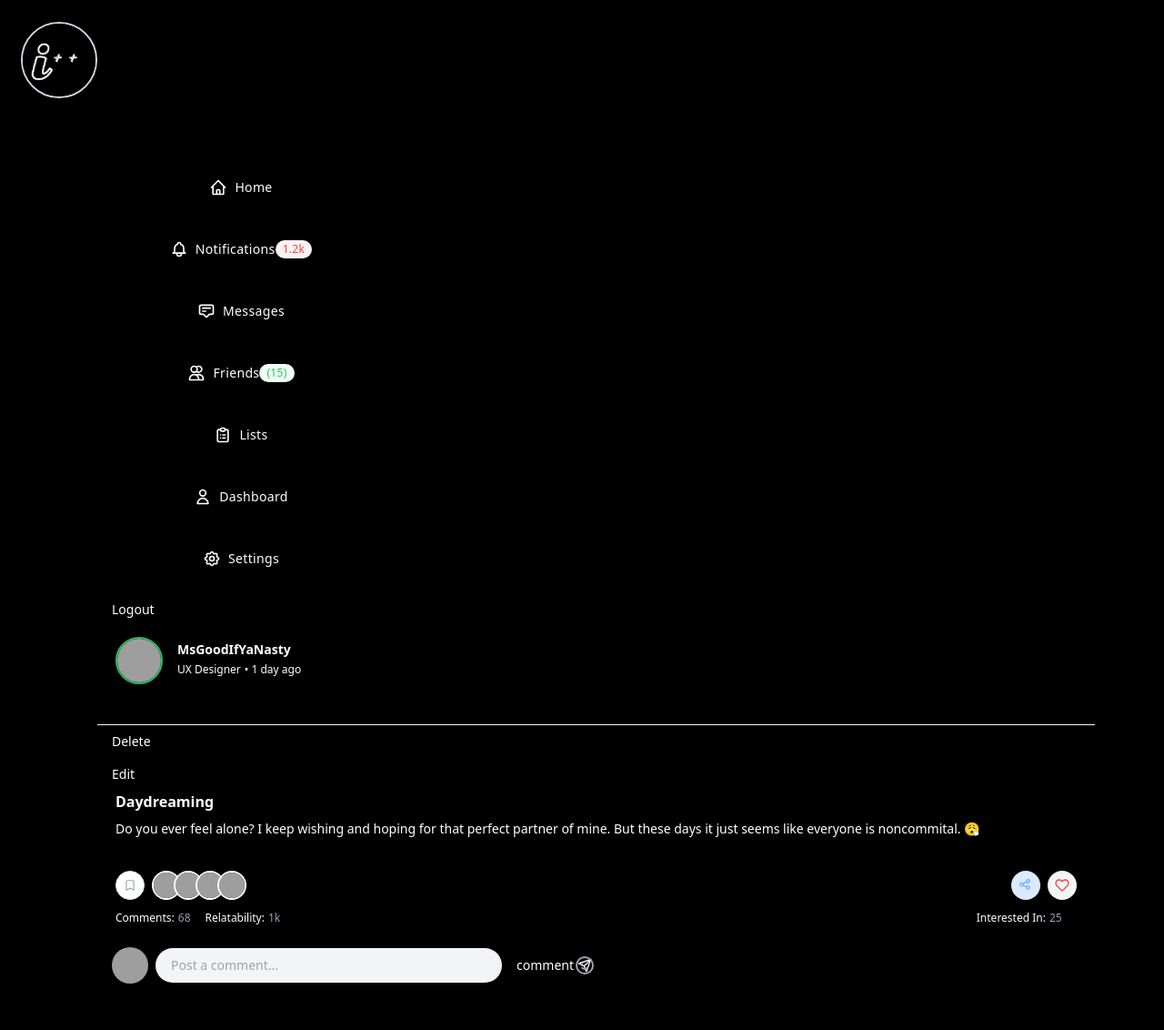
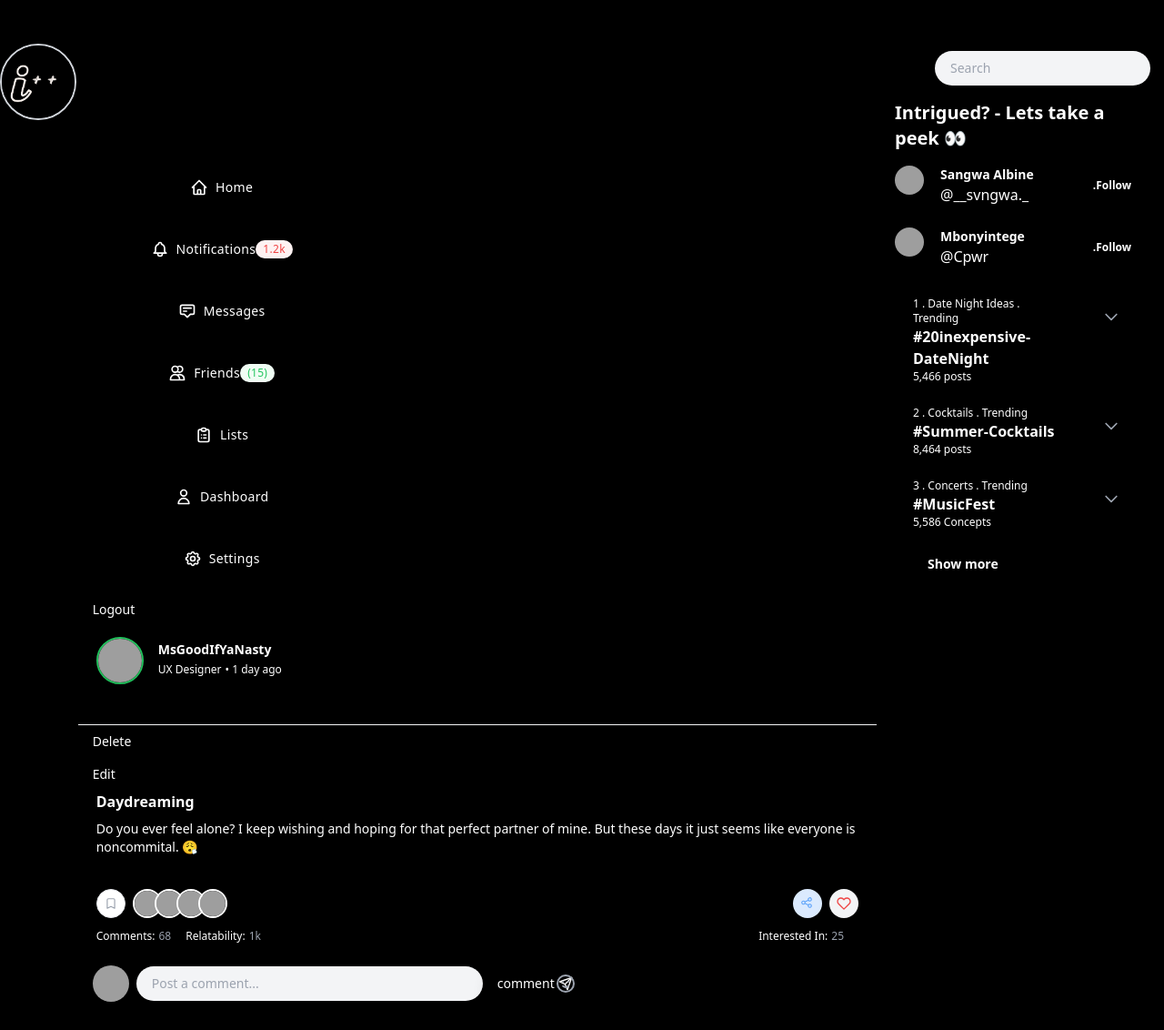
Before and after one commit to sdavis525/I-, a Node project: template views/partials/feed.handlebars in a window 1280 px wide. Shown: the top 1132 px of the page at 91% size. Run offline with Node 20 templates, Linux system fonts and the light colour scheme; the template is opened without the code that fills it, so the values that code supplies are empty; style sheets or scripts are compiled from the project's sources; some libraries are stand-ins or nearby versions; grey boxes are pictures that could not be loaded.

Commit message:
updated main handlebars, and deleted single-post

```diff
--- a/views/layouts/main.handlebars
+++ b/views/layouts/main.handlebars
@@ -9,7 +9,8 @@
 
 
     <title> i++ </title>
-    <link rel="stylesheet" href="style.css">
+    <link rel="stylesheet" href="/public/style.css">
+
 
 </head>
 <body class="bg-black" style="">
@@ -292,9 +293,136 @@
                     </div>
             </div>
  </div>
+
+
+  <div class="hidden md:block lg:block py-8  sticky top-6">
+
+  <input type="search" class="ml-16 w-3/4 py-2 pl-4 px-4 pr-10 text-sm bg-gray-100 border border-transparent appearance-none rounded-tg placeholder-gray-400 focus:bg-gray-50 focus:outline-none focus:border-blue-500 focus:text-gray-900 focus:shadow-outline-blue" style="border-radius: 25px" placeholder="Search" autocomplete="off">
+<card class=" w-96 rounded-lg shadow-lg">
+
+    <header class="font-bold text-xl px-5 py-4 text-white">
+      Intrigued? -
+      Lets take a peek 👀
+    </header>
+
+    <main class="px-5">
+
+      <content class="grid grid-cols-6">
+
+        <div class="">
+          <img src="https://picsum.photos/200/200" class="h-8 w-8 rounded-full">
+        </div>
+
+        <div class="col-span-3 px-1 font-semibold flex flex-col">
+          <div class="text-sm text-white"> Sangwa Albine </div>
+          <div class="text-xm font-light text-white"> @__svngwa._ </div>
+        </div>
+
+        <div class="col-span-2 py-2 justify-self-end">
+          <button class=" text-white text-xs font-semibold text-md rounded-full py-1 px-4">
+            .Follow
+          </button>
+        </div>
+
+      </content>
+
+
+         <content class="grid grid-cols-6 mt-6">
+
+        <div class="">
+          <img src="https://picsum.photos/200/200?i=200" class="h-8 w-8 rounded-full">
+        </div>
+
+        <div class="col-span-3 px-1 font-semibold flex flex-col ">
+          <div class="text-sm text-white"> Mbonyintege </div>
+          <div class="text-xm text-white font-light"> @Cpwr</div>
+        </div>
+
+        <div class="col-span-2 py-2 justify-self-end">
+          <button class=" text-white text-xs font-semibold text-md rounded-full py-1 px-4">
+            .Follow
+          </button>
+        </div>
+
+      </content>
+
+
     </main>
 
+  </card>
+
+  <div class="max-w-sm rounded-lg overflow-hidden shadow-sm m-4 mt-5">
+
+    <!--first trending tweet-->
+    <div class="flex">
+        <div class="flex-1">
+            <p class="px-4 ml-2 mt-3 w-48 text-xs text-white">1 . Date Night Ideas . Trending</p>
+            <h2 class="px-4 ml-2 w-48 font-bold text-white ">#20inexpensive-DateNight</h2>
+            <p class="px-4 ml-2 mb-3 w-48 text-xs text-white">5,466 posts</p>
+
+        </div>
+        <div class="flex-1 px-4 py-2 m-2">
+            <a href="" class=" text-2xl rounded-full text-gray-400 hover:bg-gray-800 hover:text-blue-300 float-right">
+                <svg class="m-2 h-5 w-5" fill="none" stroke-linecap="round" stroke-linejoin="round" stroke-width="2" stroke="currentColor" viewBox="0 0 24 24">
+                    <path d="M19 9l-7 7-7-7"></path>
+                </svg>
+            </a>
+        </div>
+    </div>
+
+
+    <!--second trending tweet-->
+
+    <div class="flex">
+        <div class="flex-1">
+            <p class="px-4 ml-2 mt-3 w-48 text-xs text-white">2 . Cocktails . Trending</p>
+            <h2 class="px-4 ml-2 w-48 font-bold text-white ">#Summer-Cocktails</h2>
+            <p class="px-4 ml-2 mb-3 w-48 text-xs text-white">8,464 posts</p>
+
+        </div>
+        <div class="flex-1 px-4 py-2 m-2">
+            <a href="" class=" text-2xl rounded-full text-gray-400 hover:bg-gray-800 hover:text-blue-300 float-right">
+                <svg class="m-2 h-5 w-5" fill="none" stroke-linecap="round" stroke-linejoin="round" stroke-width="2" stroke="currentColor" viewBox="0 0 24 24">
+                    <path d="M19 9l-7 7-7-7"></path>
+                </svg>
+            </a>
+        </div>
+    </div>
+
+
+    <!--third trending tweet-->
+
+    <div class="flex">
+        <div class="flex-1">
+            <p class="px-4 ml-2 mt-3 w-48 text-xs text-white">3 . Concerts . Trending</p>
+            <h2 class="px-4 ml-2 w-48 font-bold text-white ">#MusicFest</h2>
+            <p class="px-4 ml-2 mb-3 w-48 text-xs text-white">5,586 Concepts</p>
+
+        </div>
+        <div class="flex-1 px-4 py-2 m-2">
+            <a href="" class=" text-2xl rounded-full text-gray-400 hover:bg-gray-800 hover:text-blue-300 float-right">
+                <svg class="m-2 h-5 w-5" fill="none" stroke-linecap="round" stroke-linejoin="round" stroke-width="2" stroke="currentColor" viewBox="0 0 24 24">
+                    <path d="M19 9l-7 7-7-7"></path>
+                </svg>
+            </a>
+        </div>
+    </div>
+    <!--show more-->
+    <div class="flex">
+        <div class="flex-1 p-4">
+            <h2 class="px-4 ml-2 w-48 font-semibold text-sm text-white">Show more</h2>
+        </div>
+    </div>
+
+</div>
   </div>
+</div>
+        </main>
+      </div>
+    </div>
+
+</body>
+</html>
 
   {{#if loggedIn}}
   <script src="/javascript/logout.js"></script>
--- a/views/partials/feed.handlebars
+++ b/views/partials/feed.handlebars
@@ -0,0 +1,37 @@
+<div class="flex justify-between">
+            <ul class="flex items-center flex-shrink-0 space-x-6">
+              <!-- Profile menu -->
+
+              <li class="relative ">
+                <button class="align-middle rounded-full border-2 border-gray-300 shadow-lg  focus:shadow-outline-purple focus:outline-none">
+                  <img class="object-cover w-10 h-10 rounded-full hover-image-1 flex-shrink-0" src="https://picsum.photos/200/200?i=203" alt="" aria-hidden="true">
+                </button>
+              </li>
+
+                     <li class="relative">
+                <button class="align-middle rounded-full border-2 border-gray-300 shadow-lg  focus:shadow-outline-purple focus:outline-none">
+                  <img class="object-cover w-10 h-10 rounded-full hover-image-1 flex-shrink-0" src="https://picsum.photos/200/200?i=205" alt="" aria-hidden="true">
+                </button>
+              </li>
+
+                     <li class="relative">
+                <button class="align-middle rounded-full border-2 border-gray-300 shadow-lg  focus:shadow-outline-purple focus:outline-none">
+                  <img class="object-cover w-10 h-10 rounded-full hover-image-1 flex-shrink-0" src="https://picsum.photos/200/200?i=207" alt="" aria-hidden="true">
+                </button>
+              </li>
+
+                     <li class="relative">
+                <button class="align-middle rounded-full border-2 border-gray-300 shadow-lg  focus:shadow-outline-purple focus:outline-none">
+                  <img class="object-cover w-10 h-10 rounded-full hover-image-1 flex-shrink-0" src="https://picsum.photos/200/200?i=209" alt="" aria-hidden="true">
+                </button>
+              </li>
+
+                  <li class="relative">
+                <button class="align-middle rounded-full border-2 border-gray-300 shadow-lg  focus:shadow-outline-purple focus:outline-none">
+                  <img class="object-cover w-10 h-10 rounded-full hover-image-1 flex-shrink-0" src="https://picsum.photos/200/200?i=2011" alt="" aria-hidden="true">
+                </button>
+              </li>
+
+            </ul>
+
+          </div>
```
